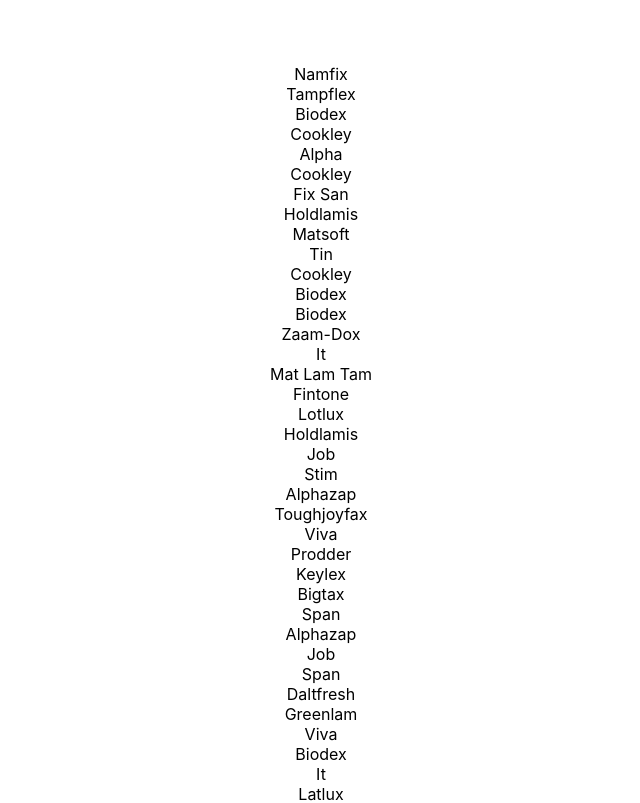
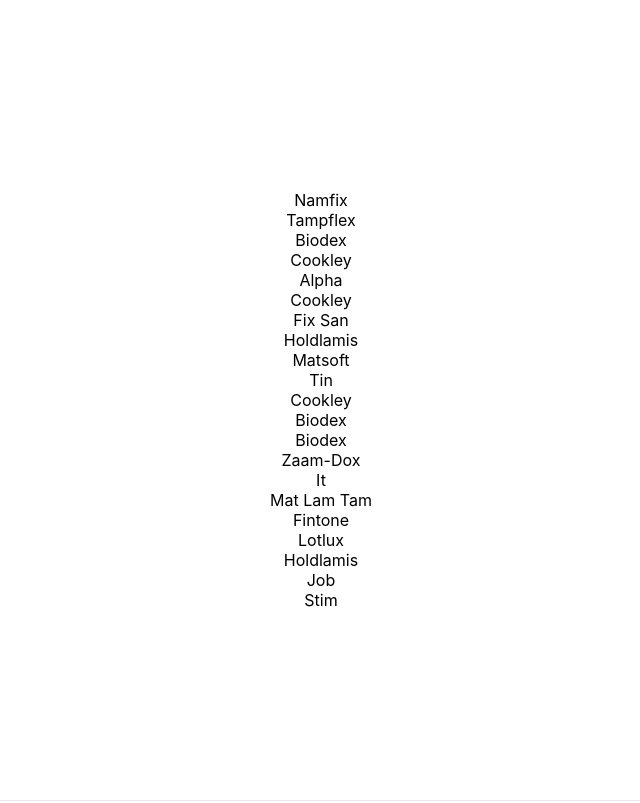
Before and after one commit to craig-mcgowan/conference-tracker, a Next.js app: page / in a window 1280 px wide. Shown: the top 803 px of the page, without its empty margins (319-959 px from the left). Built offline with nearby package versions, Linux system fonts and the light colour scheme.

Commit message:
updates conf table component

```diff
--- a/components/conference-table.jsx
+++ b/components/conference-table.jsx
@@ -21,12 +21,15 @@ export default function ConferenceTable(props) {
     getData();
   }, []);
 
-  const TableContents = confData.map((conf) => {
-    return (
-      <div key={conf.id}>
-        <span>{conf.conference_name}</span>
-      </div>
+  const TableContents = confData.map((conf, i) => {
+
+    if (i <= 20) {//TODO delete once done testing
+      return (
+        <div key={i}>
+          <span>{conf.conference_name}</span>
+        </div>
     )
+  }""
   })
 
   return (
```
